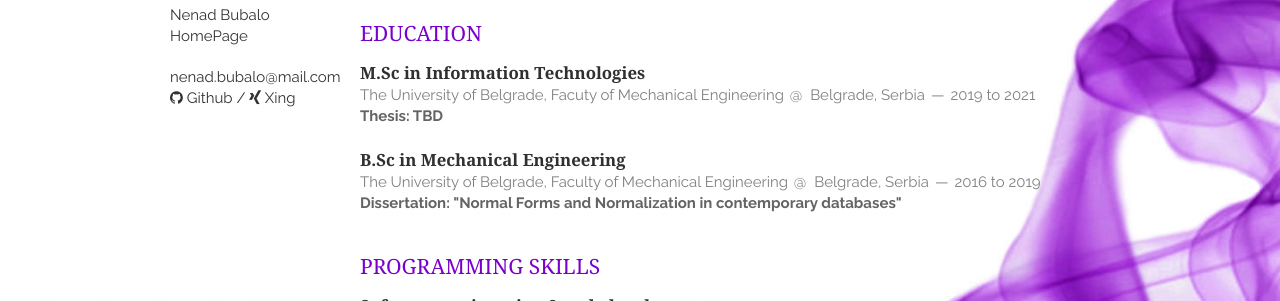
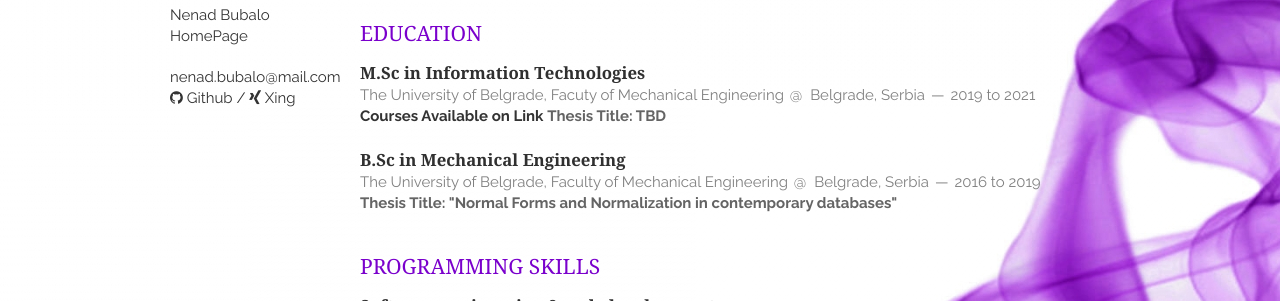
Before and after one commit to MouseOnTheKeys/cv, a Jekyll site: the page built from index.html, in a window 1280 px wide. Shown: the part 457-758 px from the top of the page. Built offline with Jekyll 4.4.1, drawn with Linux system fonts in a browser that asks for light colours; nearby versions of some CDN libraries; the list of posts is cut into pages by our own code.

Commit message:
Update education.html
cv update samll

```diff
--- a/_includes/education.html
+++ b/_includes/education.html
@@ -9,7 +9,8 @@
             </span>
         </header>
         <p>
-            <em>Thesis: TBD</em>
+         <em><a href="https://www.mas.bg.ac.rs/_media/fakultet/dokumenti/akreditacija/asiin_master.pdf">Courses Available on Link</a></em>
+         <em>Thesis Title: TBD</em>
         </p>
     </article>
     <article>
@@ -21,7 +22,7 @@
             </span>
         </header>
         <p>
-            <em>Dissertation: "Normal Forms and Normalization in contemporary databases"</em>
+            <em>Thesis Title: "Normal Forms and Normalization in contemporary databases"</em>
         </p>
     </article>
 </section>
```
